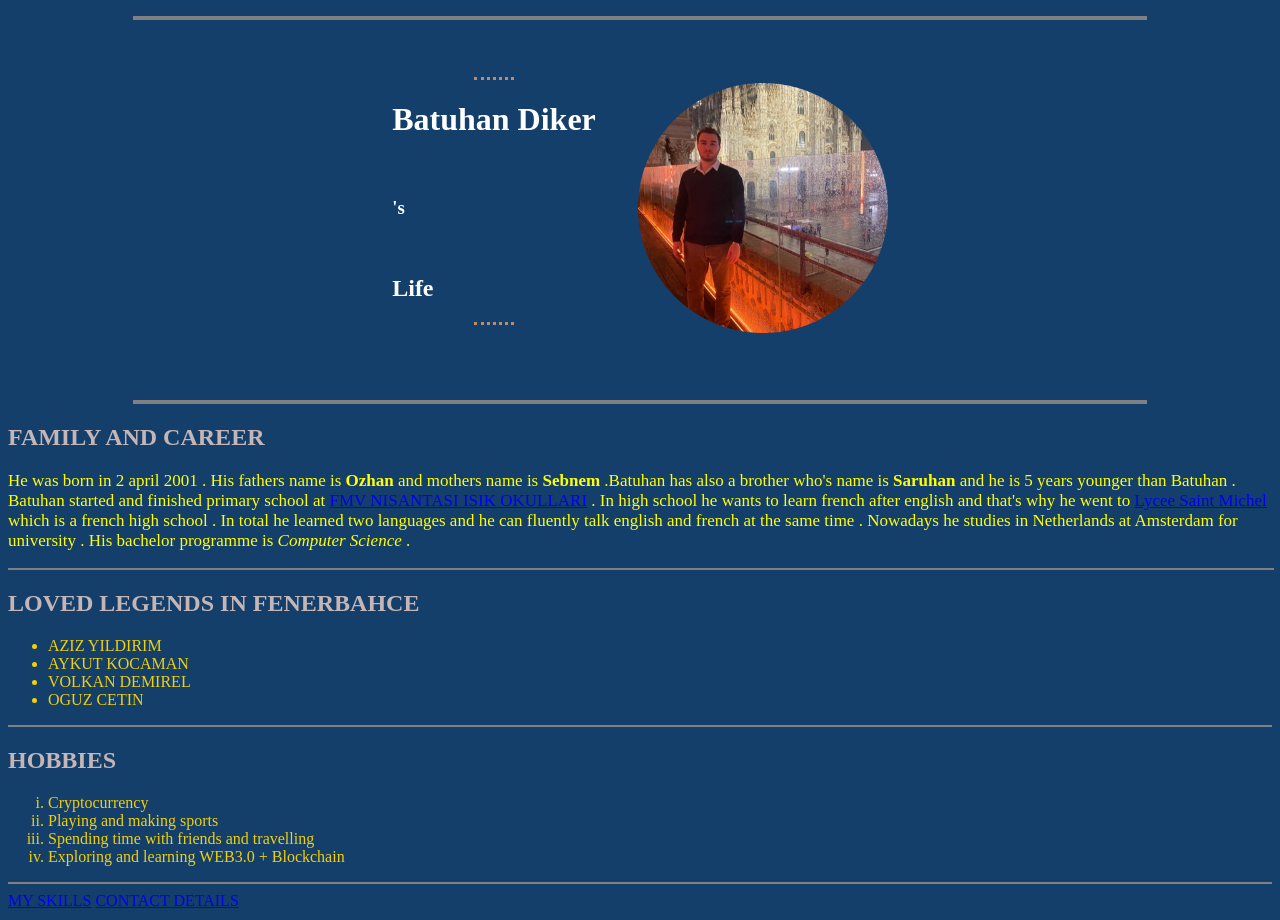
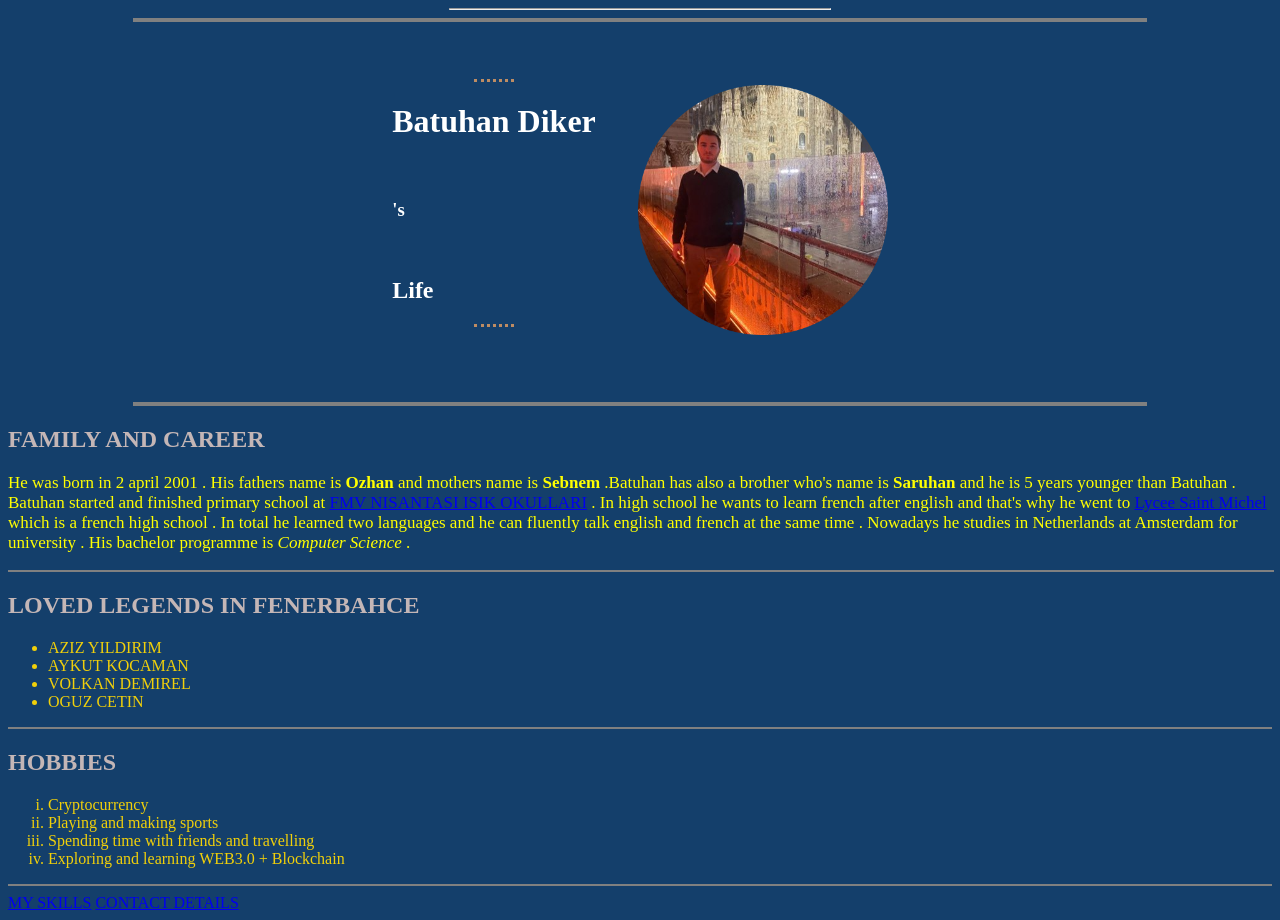
Before and after one commit to BatuhanWeb3/website2, a plain HTML site: page index.html in a window 1280 px wide. Drawn offline with Linux system fonts and the light colour scheme.

Commit message:
Update index.html

```diff
--- a/index.html
+++ b/index.html
@@ -17,7 +17,7 @@
 
  <body style="background-color: #143F6B;">
 
-  <hr style="color:grey; width:30%; border:none;">
+  <hr style="color:grey; width:30%;">
 
   <center>
   <hr size="4", color="grey" , width="80%">
```
